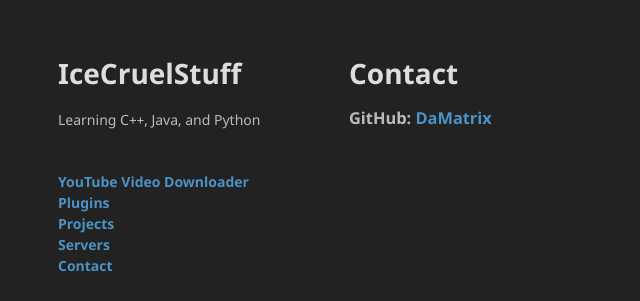
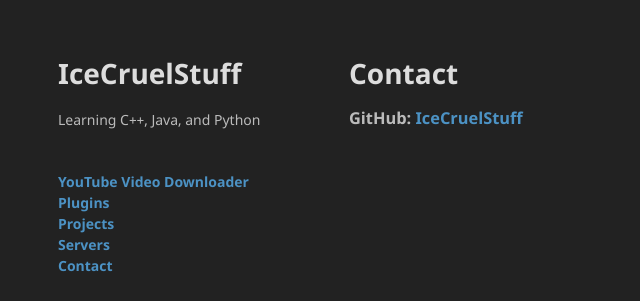
Before and after one commit to IceCruelStuff/projects, a Jekyll site: the page built from contact.md, in a window 1280 px wide. Shown: the top 301 px of the page, without its empty margins (0-640 px from the left). Built offline with Jekyll 4.4.1, drawn with Linux system fonts in a browser that asks for light colours; our own code applies the rules of GitHub Pages for plain Markdown files.

Commit message:
Update contact.md

```diff
--- a/contact.md
+++ b/contact.md
@@ -3,4 +3,4 @@ layout: default
 ---
 # Contact
 
-### GitHub: [DaMatrix](https://github.com/IceCruelStuff)
+### GitHub: [IceCruelStuff](https://github.com/IceCruelStuff)
```
